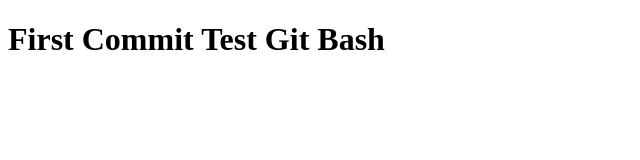
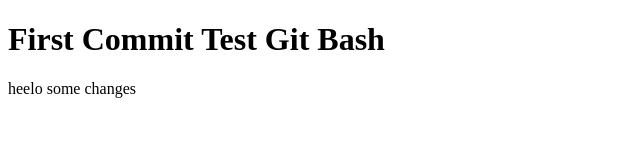
Before and after one commit to singhpiyush4111/Test-, a plain HTML site: page index.html in a window 1280 px wide. Shown: the whole page, without its empty margins (0-640 px from the left). Drawn offline with Linux system fonts and the light colour scheme.

Commit message:
some changes and push code

```diff
--- a/index.html
+++ b/index.html
@@ -7,5 +7,6 @@
 </head>
 <body>
     <h1>First Commit Test Git Bash</h1>
+    <p>heelo some changes</p>
 </body>
 </html>
```
